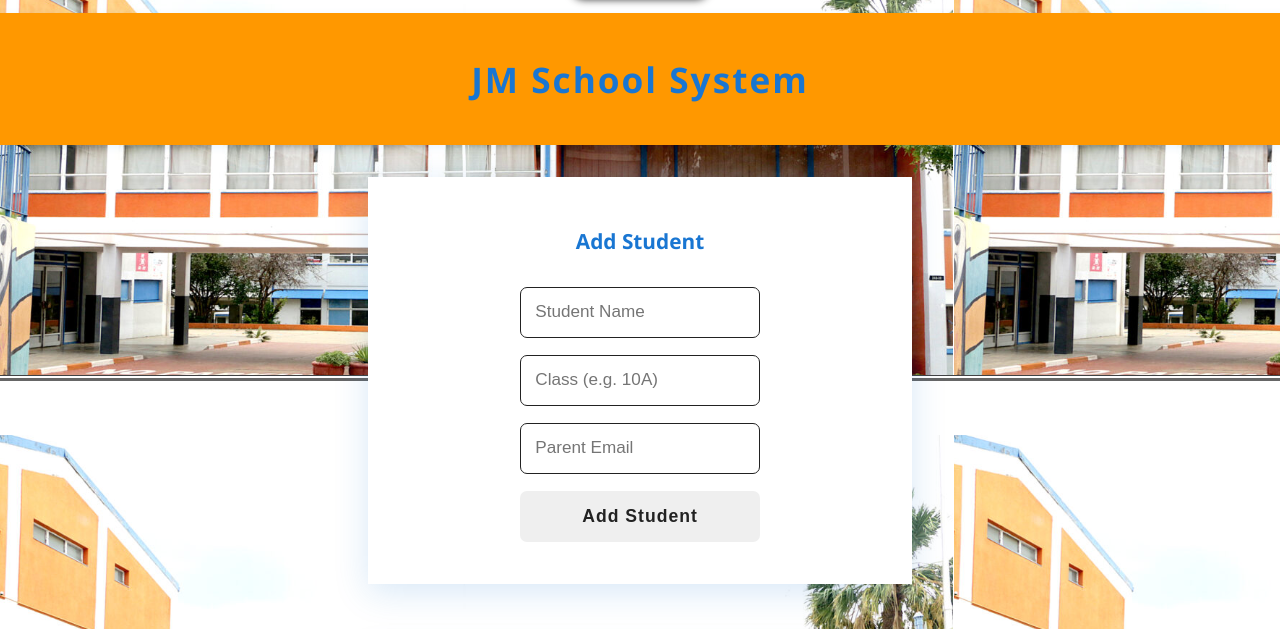
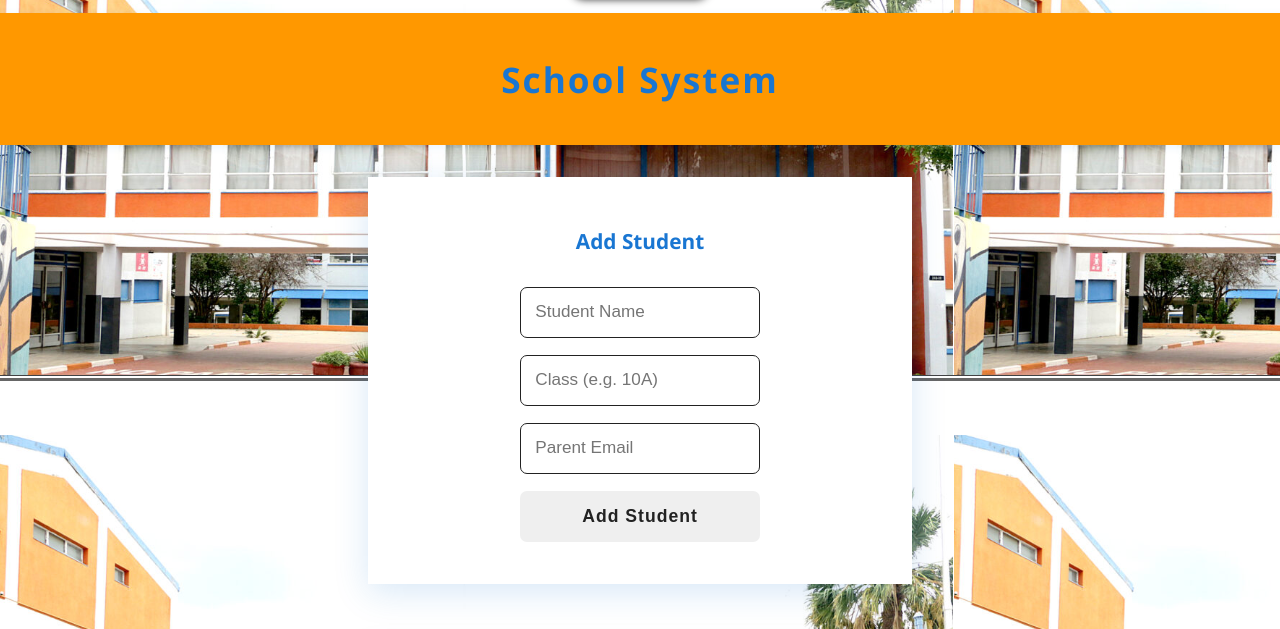
Before and after one commit to Ailly-Shilunga/FRAMS, a plain HTML site: page index.html in a window 1280 px wide. Shown: the part 171-800 px from the top of the page. Drawn offline with Linux system fonts and the light colour scheme.

Commit message:
removed JM

```diff
--- a/index.html
+++ b/index.html
@@ -2,12 +2,12 @@
 <html lang="en">
 <head>
   <meta charset="UTF-8">
-  <title>JM School System</title>
+  <title>School System</title>
   <link rel="stylesheet" href="style.css">
 </head>
 <body>
     <img src="assets/logo.jpeg.jpg" alt="School Logo" class="school-logo">
-   <h1>JM School System</h1>
+   <h1>School System</h1>
 
   <!-- Section to add new students -->
   <section id="add-student-section">
```
